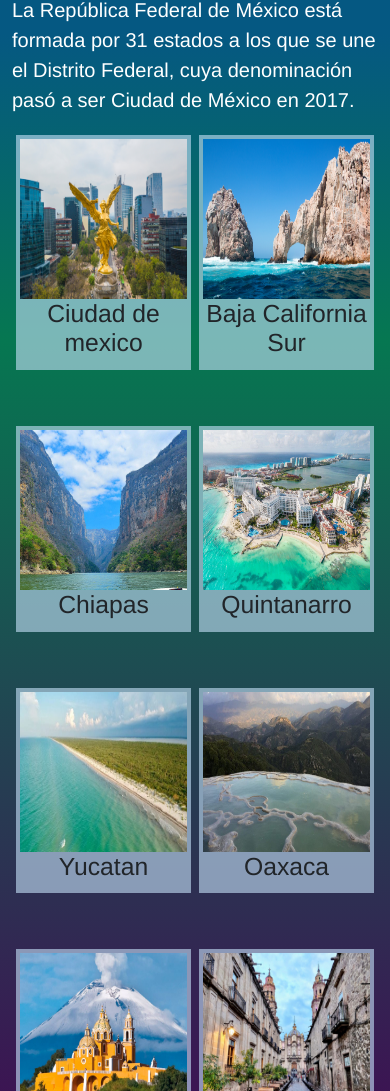
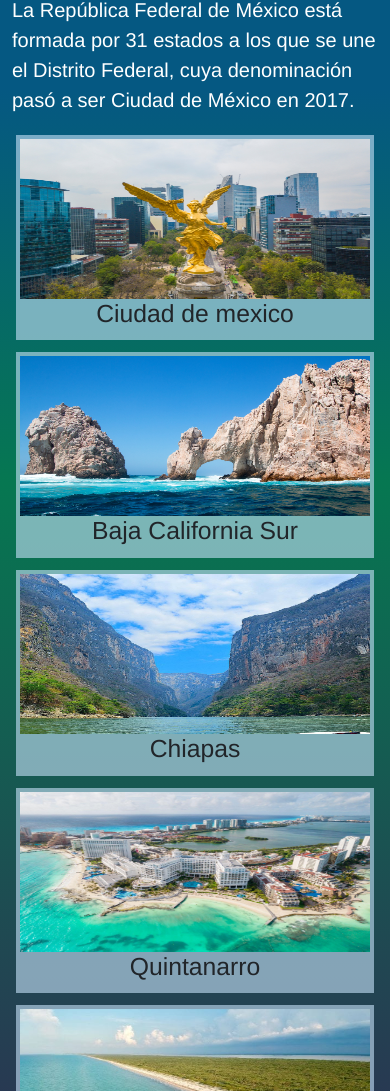
Before and after one commit to EnriqueHernandezM/complementario-boostrap, a plain HTML site: page paginas/estados.html in a window 390 px wide. Shown: the part 163-1254 px from the top of the page. Drawn offline with nearby package versions, Linux system fonts and the light colour scheme.

Commit message:
primercambio

```diff
--- a/paginas/estados.html
+++ b/paginas/estados.html
@@ -38,62 +38,62 @@
               </nav>
                 <div class="container">                      <!--contenedeor principal-->
                     <div class="row justify-content-center ">
-                        <div class="col mt-4">
-                                <article class="mt-5 pt-5" >
+                        <div class="col mt-5">
+                                <article class="mt-4 pt-5" >
                                     <h2 class="text-center text-white">Estados de Mexico</h2>
                                         <p class="text-white " >La República Federal de México está formada por 31 estados a los que se une el Distrito Federal, cuya denominación pasó a ser Ciudad de México en 2017.</p>
                                 </article>
                         </div>
                             <div class="row  ">
-                                <div class="col-6 p-1 mb-5  ">
+                                <div class="col-xs-12 col-sm-6 p-1 mb-1  ">
                                     <article class="contenedor_estado p-1 text-center" >
                                         <img class="img-fluid" src="../imagenes/angelcdmx.jpg"  alt="angel de la independencia">
                                        <h2> Ciudad de mexico</h2>
                                    </article>
                                 </div>
-                                    <div class="col-6 p-1 mb-5 ">
+                                    <div class="col-xs-12 col-sm-6 p-1 mb-1 ">
                                         <article class="contenedor_estado p-1 text-center" >
                                             <img class="img-fluid"  src="../imagenes/cabosbajacali.jpg"   alt="baja california sur">
                                            <h2> Baja California Sur </h2>
                                        </article>
                                     </div>
-                                        <div class="col-6 p-1 mb-5 ">
+                                        <div class="col-xs-12 col-sm-6 p-1 mb-1 ">
                                             <article class="contenedor_estado p-1 text-center" >
                                                 <img class="img-fluid"  src="../imagenes/imgchiapas.jpg"  alt="canond sumidero chiapas" >
                                                <h2> Chiapas </h2>
                                            </article>
                                         </div>
-                                            <div class="col-6 p-1 mb-5 ">
+                                            <div class="col-xs-12 col-sm-6 p-1 mb-1 ">
                                                 <article class="contenedor_estado p-1 text-center">
                                                     <img class="img-fluid" src="../imagenes/imgquintanarro.jpeg" alt="quintanarro">
                                                    <h2> Quintanarro </h2>
                                                </article>
                                             </div>
-                                                <div class="col-6 p-1 mb-5 ">
+                                                <div class="col-xs-12 col-sm-6 p-1 mb-1 ">
                                                     <article class="contenedor_estado p-1 text-center" >
                                                         <img class="img-fluid" src="../imagenes/imgyucatan.jpg"   alt="yucatan">
                                                        <h2> Yucatan </h2>
                                                    </article>
                                                 </div>
-                                                    <div class="col-6 p-1 mb-5 ">
+                                                    <div class="col-xs-12 col-sm-6 p-1 mb-1 ">
                                                         <article class="contenedor_estado p-1 text-center">
                                                             <img class="img-fluid" src="../imagenes/imgoaxaca.jpg"  alt="oaxaca">
                                                             <h2>Oaxaca</h2>
                                                         </article>
                                                     </div>
-                                                        <div class="col-6 p-1 mb-5 ">
+                                                        <div class="col-xs-12 col-sm-6 p-1 mb-1 ">
                                                             <article class="contenedor_estado p-1 text-center">
                                                                 <img class="img-fluid"  src="../imagenes/imgpuebla.jpg"  alt="puebla cholula">
                                                                     <h2> Puebla</h2>
                                                             </article>
                                                         </div>
-                                                            <div class="col-6 p-1 mb-5 ">
+                                                            <div class="col-xs-12 col-sm-6 p-1 mb-1 ">
                                                                 <article class="contenedor_estado p-1 text-center" >
                                                                     <img class="img-fluid"  src="../imagenes/imgmichoacan.jpg"   alt="michoacan morelia">
                                                                        <h2> Michoacan </h2>
                                                                    </article>
                                                             </div>
-                                                                <div class="col-6 p-1 mb-5 ">
+                                                                <div class="col-xs-12 col-sm-6 p-1 mb-1 ">
                                                                     <article class="contenedor_estado p-1 text-center">
                                                                         <img class="img-fluid" src="../imagenes/imgveracruz.jpg"  alt="veracruz fuerte de sanjuan">
 
@@ -128,7 +128,6 @@
                               <p>Enrique Hernandez Montiel</p>
                               <p> Mexico</p>
                             </div>
-
                     </div>
                   </div>
                     <script src="https://cdn.jsdelivr.net/npm/bootstrap@5.2.0-beta1/dist/js/bootstrap.bundle.min.js" integrity="sha384-pprn3073KE6tl6bjs2QrFaJGz5/SUsLqktiwsUTF55Jfv3qYSDhgCecCxMW52nD2" crossorigin="anonymous"></script>
```
Lines whose indentation alone changed are shown as unchanged.
